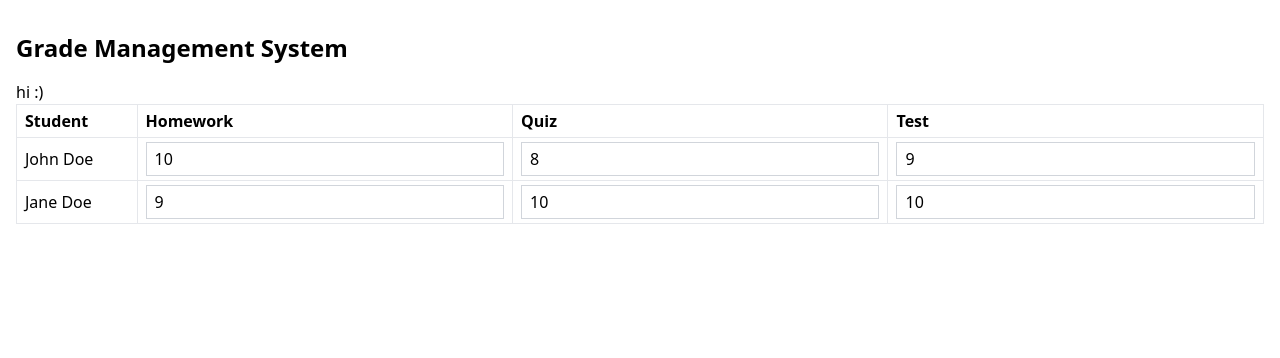
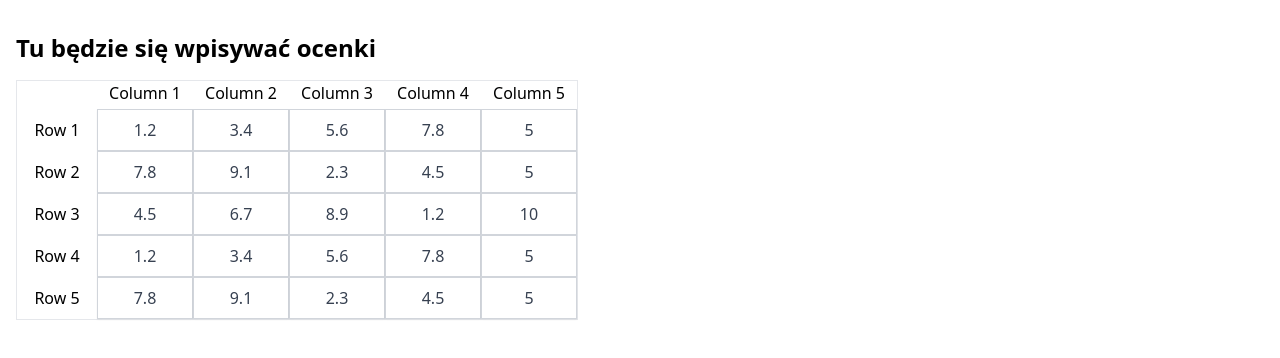
Before and after one commit to lawos98/Jungle-Girls, a React (Vite) app in the folder client/: page /editGrades in a window 1280 px wide. Shown: the top 358 px of the page. Built offline with nearby package versions, Linux system fonts and the light colour scheme.

Commit message:
grade grid component done-ish

```diff
--- a/client/package.json
+++ b/client/package.json
@@ -10,14 +10,17 @@
   },
   "dependencies": {
     "@headlessui/react": "^1.7.13",
+    "@reduxjs/toolkit": "^1.9.3",
     "@types/react-router-dom": "^5.3.3",
     "axios": "^1.3.4",
     "js-cookie": "^3.0.1",
     "object-path": "^0.11.8",
     "react": "^18.2.0",
     "react-dom": "^18.2.0",
+    "react-redux": "^8.0.5",
     "react-router-dom": "^6.9.0",
-    "react-table": "^7.8.0"
+    "react-table": "^7.8.0",
+    "redux-persist": "^6.0.0"
   },
   "devDependencies": {
     "@types/js-cookie": "^3.0.3",
--- a/client/src/components/editGrades/EditGrades.tsx
+++ b/client/src/components/editGrades/EditGrades.tsx
@@ -2,32 +2,12 @@ import React from 'react';
 // TODO check how to import correctly
 import EditableGrid from "../editableGrid/EditableGrid";
 
-const students = [
-    {
-        name: 'John Doe',
-        grades: [
-            { activity: 'Homework', grade: 10 },
-            { activity: 'Quiz', grade: 8 },
-            { activity: 'Test', grade: 9 },
-        ],
-    },
-    {
-        name: 'Jane Doe',
-        grades: [
-            { activity: 'Homework', grade: 9 },
-            { activity: 'Quiz', grade: 10 },
-            { activity: 'Test', grade: 10 },
-        ],
-    },
-];
-
-const activities = ['Homework', 'Quiz', 'Test'];
 
 function EditGrades() {
     return (
         <div className="container mx-auto px-4 py-8">
-            <h1 className="text-2xl font-bold mb-4">Grade Management System</h1>
-            <EditableGrid students={students} activities={activities} />
+            <h1 className="text-2xl font-bold mb-4">Tu będzie się wpisywać ocenki</h1>
+            <EditableGrid />
         </div>
     );
 }
--- a/client/src/components/editableGrid/EditableGrid.tsx
+++ b/client/src/components/editableGrid/EditableGrid.tsx
@@ -1,146 +1,187 @@
-// src/components/EditableGrid.tsx
+import React, {useState, useRef, useEffect} from 'react';
 
-import React, { useState } from 'react';
-import {useTable, Column, CellProps} from 'react-table';
-import { Dialog, Transition } from '@headlessui/react';
+type GridCellProps = {
+    id: string;
+    value: string;
+    onChange: (value: string) => void;
+    focusNextCell: (direction: 'up' | 'down' | 'left' | 'right') => void;
+};
 
-interface Grade {
-    activity: string;
-    grade: number;
-}
+const GridCell: React.FC<GridCellProps> = ({id, value, onChange, focusNextCell}) => {
+    const inputRef = useRef<HTMLInputElement>(null);
 
-interface Student {
-    name: string;
-    grades: Grade[];
-}
+    useEffect(() => {
+        if (inputRef.current) {
+            inputRef.current.addEventListener('focus', () => {
+                if (inputRef.current) {
+                    inputRef.current.select();
+                }
+            });
+        }
+    }, []);
 
-interface EditableGridProps {
-    students: Student[];
-    activities: string[];
-}
-
-export const EditableGrid: React.FC<EditableGridProps> = ({ students, activities }) => {
-    const [open, setOpen] = useState(false);
-    const [selectedStudent, setSelectedStudent] = useState<Student | null>(null);
-
-    const data = students.map((student) => ({
-        ...student,
-        ...Object.fromEntries(student.grades.map((grade) => [grade.activity, grade.grade])),
-    }));
-
-    const columns: Column<any>[] = React.useMemo(
-        () => [
-            {
-                Header: 'Student',
-                accessor: 'name',
-            },
-            ...activities.map((activity) => ({
-                Header: activity,
-                accessor: activity,
-                Cell: ({ value, row, column }: CellProps<any, number>) => (
-                    <input
-                        type="number"
-                        className="w-full border border-gray-300 px-2 py-1"
-                        value={value}
-                        onChange={(e) => {
-                            const newGrade = parseFloat(e.target.value);
-                            row.values[column.id] = isNaN(newGrade) ? 0 : newGrade;
-                        }}
-                    />
-                ),
-            })),
-        ],
-        [activities]
-    );
-    const {
-        getTableProps,
-        getTableBodyProps,
-        headerGroups,
-        rows,
-        prepareRow,
-    } = useTable({ columns, data });
+    const handleKeyDown = (event: React.KeyboardEvent<HTMLInputElement>) => {
+        switch (event.key) {
+            case 'ArrowUp':
+                focusNextCell('up');
+                event.preventDefault();
+                break;
+            case 'ArrowDown':
+                focusNextCell('down');
+                event.preventDefault();
+                break;
+            case 'ArrowLeft':
+                focusNextCell('left');
+                event.preventDefault();
+                break;
+            case 'ArrowRight':
+                focusNextCell('right');
+                event.preventDefault();
+                break;
+        }
+    };
 
     return (
-        <div>
-            <div> hi :)</div>
-            <table {...getTableProps()} className="w-full">
-                <thead>
-                {headerGroups.map((headerGroup) => (
-                    <tr {...headerGroup.getHeaderGroupProps()}>
-                        {headerGroup.headers.map((column) => (
-                            <th
-                                {...column.getHeaderProps()}
-                                className="border px-2 py-1 text-left"
-                            >
-                                {column.render('Header')}
-                            </th>
+        <input
+            className={'border text-center border-gray-300 shadow-sm py-2 px-3 text-gray-700 focus:outline-none focus:ring-indigo-500 w-full'}
+            ref={inputRef}
+            id={id}
+            value={value}
+            onChange={(e) => onChange(e.target.value)}
+            onKeyDown={handleKeyDown}
+        />
+    );
+};
+const validateFloat = (value: string) => {
+    const floatRegex = /^-?\d+(\.\d*)?$/;
+    return value === '' || floatRegex.test(value);
+};
+
+const EditableGrid: React.FC = () => {
+    const [zoomedRowIndex, setZoomedRowIndex] = useState<null | number>(null);
+    const [zoomedColumnIndex, setZoomedColumnIndex] = useState<null | number>(null);
+    const [isZoomedIn, setIsZoomedIn] = useState(false);
+
+
+    //temp start
+    const exampleData = [
+        ['1.2', '3.4', '5.6', '7.8', '5'],
+        ['7.8', '9.1', '2.3', '4.5', '5'],
+        ['4.5', '6.7', '8.9', '1.2', '10'],
+        ['1.2', '3.4', '5.6', '7.8', '5'],
+        ['7.8', '9.1', '2.3', '4.5', '5'],
+    ];
+
+    const exampleColumnLabels = ['Column 1', 'Column 2', 'Column 3', 'Column 4', 'Column 5'];
+    const exampleRowLabels = ['Row 1', 'Row 2', 'Row 3', 'Row 4', 'Row 5'];
+
+    const [data, setData] = useState<string[][]>(exampleData);
+    const [columnLabels, setColumnLabels] = useState<string[]>(exampleColumnLabels);
+    const [rowLabels, setRowLabels] = useState<string[]>(exampleRowLabels);
+    //temp end
+
+    useEffect(() => {
+        // TODO Fetch data from API and update state here
+        // setData(fetchedData);
+        // setColumnLabels(fetchedColumnLabels);
+        // setRowLabels(fetchedRowLabels);
+    }, []);
+    const handleCellChange = (row: number, col: number, value: string) => {
+        if (validateFloat(value)) {
+            const newData = data.map((r, i) => r.map((c, j) => (i === row && j === col ? value : c)));
+            setData(newData);
+        }
+    };
+
+    const focusNextCell = (row: number, col: number, direction: 'up' | 'down' | 'left' | 'right') => {
+        let newRow = row;
+        let newCol = col;
+
+        switch (direction) {
+            case 'up':
+                newRow = newRow - 1 >= 0 ? newRow - 1 : newRow;
+                break;
+            case 'down':
+                newRow = newRow + 1 < data.length ? newRow + 1 : newRow;
+                break;
+            case 'left':
+                newCol = newCol - 1 >= 0 ? newCol - 1 : newCol;
+                break;
+            case 'right':
+                newCol = newCol + 1 < data[row].length ? newCol + 1 : newCol;
+                break;
+        }
+        // if row is zoomed in, prevent moving to other rows
+        if (zoomedRowIndex !== null) {
+            newRow = zoomedRowIndex;
+        }
+        // if column is zoomed in, prevent moving to other columns
+        if (zoomedColumnIndex !== null) {
+            newCol = zoomedColumnIndex;
+        }
+        if (newRow !== row || newCol !== col) {
+            const input = document.getElementById(`cell-${newRow}-${newCol}`) as HTMLInputElement;
+            if (input) {
+                input.focus();
+                input.select();
+            }
+        }
+    };
+
+    return (
+        <div
+            className="flex flex-col w-min h-min transition-all duration-300 border"
+            style={{
+                transform: isZoomedIn ? 'scale(1.5)' : 'scale(1)',
+                transformOrigin: 'top left',
+            }}
+            // onClick={handleBackgroundClick}
+        >
+            <div className="flex pb-1">
+                <div className="w-20"></div>
+                {columnLabels.map((label, index) => (
+                    <div key={index}
+                         className={`text-center whitespace-nowrap cursor-pointer transition-all duration-500 ease-in-out ${zoomedColumnIndex !== null && index !== zoomedColumnIndex ? 'opacity-0 max-w-px w-0 overflow-hidden' : 'opacity-100 max-w-24 w-24'} `}
+                         onClick={() => {
+                             setZoomedColumnIndex(zoomedColumnIndex === index ? null : index);
+                             setIsZoomedIn(zoomedColumnIndex !== index);
+                         }}
+                    >
+                        {label}
+                    </div>
+                ))}
+            </div>
+            {data.map((row, rowIndex) => {
+                // if (zoomedRowIndex !== null && rowIndex !== zoomedRowIndex) return null;
+                return (
+                    <div key={`row-${rowIndex}`}
+                         className={`flex items-center cursor-pointer transition-all duration-500 ease-in-out ${zoomedRowIndex !== null && rowIndex !== zoomedRowIndex ? 'opacity-0 max-h-0 overflow-hidden' : 'opacity-100 max-h-20'}  `}>
+                        <div
+                            className="text-center w-20  "
+                            onClick={() => {
+                                setZoomedRowIndex(zoomedRowIndex === rowIndex ? null : rowIndex);
+                                setIsZoomedIn(zoomedRowIndex !== rowIndex);
+                            }}
+                        >
+                            {rowLabels[rowIndex]}
+                        </div>
+                        {row.map((cell, colIndex) => (
+                            // transition-all duration-500 ease-in-out ${zoomedColumnIndex !== null && colIndex !== zoomedColumnIndex ? 'opacity-0 max-w-0 max-h-0 overflow-hidden' : 'opacity-100 max-w-24 max-h-20'
+                            <div key={`cell-${rowIndex}-${colIndex}`}
+                                 className={`w-24 transition-all duration-500 ease-in-out ${zoomedColumnIndex !== null && colIndex !== zoomedColumnIndex ? 'opacity-0 max-w-px w-0 max-h-0 overflow-hidden' : 'opacity-100 max-w-24 max-h-20'}`}>
+                                <GridCell
+                                    id={`cell-${rowIndex}-${colIndex}`}
+                                    value={cell}
+                                    onChange={(value) => handleCellChange(rowIndex, colIndex, value)}
+                                    focusNextCell={(direction) => focusNextCell(rowIndex, colIndex, direction)}
+                                />
+                            </div>
                         ))}
-                    </tr>
-                ))}
-                </thead>
-                <tbody {...getTableBodyProps()}>
-                {rows.map((row) => {
-                    prepareRow(row);
-                    return (
-                        <tr
-                            {...row.getRowProps()}
-                            onClick={() => {
-                                // setSelectedRow(row.original as Grade);
-                                setSelectedStudent(row.original as Student);
-                                setOpen(true);
-                            }}
-                            className="cursor-pointer"
-                        >
-                            {row.cells.map((cell) => (
-                                <td
-                                    {...cell.getCellProps()}
-                                    className="border px-2 py-1 text-left"
-                                >
-                                    {cell.render('Cell')}
-                                </td>
-                            ))}
-                        </tr>
-                    );
-                })}
-                </tbody>
-            </table>
-            {selectedStudent && (
-                <Transition show={open} as={React.Fragment}>
-                    <Dialog
-                        as="div"
-                        className="fixed inset-0 z-10 overflow-y-auto"
-                        onClose={() => setOpen(false)}
-                    >
-                        <Dialog.Overlay className="fixed inset-0 bg-black opacity-30" />
-                        <div className="min-h-screen px-4 text-center">
-                            <Dialog.Title className="font-bold text-2xl mb-4">
-                                {selectedStudent.name}
-                            </Dialog.Title>
-                            <table className="w-full">
-                                {/* ... */}
-                            </table>
-                            <div className="mt-4">
-                                <button
-                                    type="button"
-                                    className="bg-blue-500 hover:bg-blue-600 text-white px-4 py-2 rounded mr-2"
-                                    onClick={() => setOpen(false)}
-                                >
-                                    Save
-                                </button>
-                                <button
-                                    type="button"
-                                    className="bg-gray-300 hover:bg-gray-400 text-black px-4 py-2 rounded"
-                                    onClick={() => setOpen(false)}
-                                >
-                                    Cancel
-                                </button>
-                            </div>
-                        </div>
-                    </Dialog>
-                </Transition>
-            )}
+                    </div>
+                );
+            })}
         </div>
     );
 };
 
-export default EditableGrid;
+export default EditableGrid
```
Also changed, not shown: client/src/components/register/RegisterActions.ts (+12 -12 lines), client/src/main.tsx (+11 -3 lines), client/src/store.ts (added, +30 -0 lines), client/tailwind.config.cjs (+9 -1 lines), 1 other file (tests, documents, lock files or other folders).
